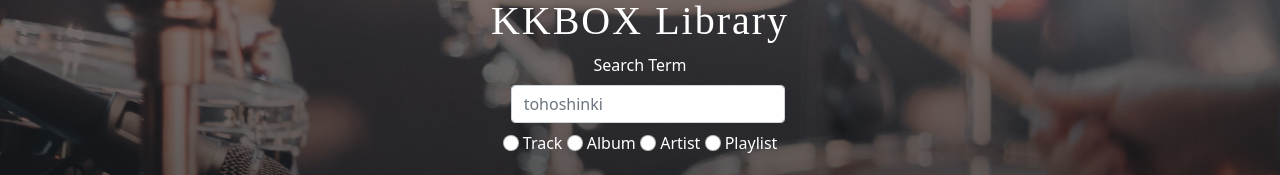
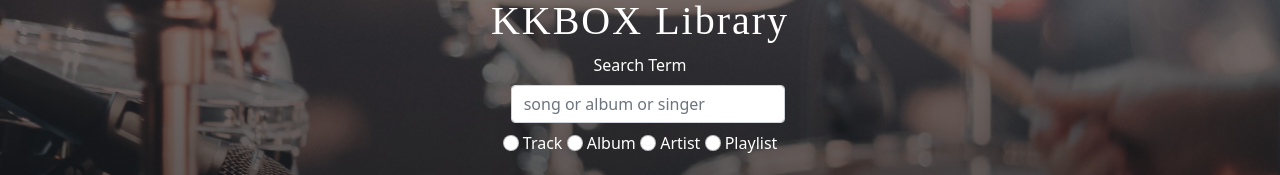
Before and after one commit to adrianmejiam/kkbox-website., a plain HTML site: page index.html in a window 1280 px wide. Shown: the part 257-432 px from the top of the page. Drawn offline with nearby package versions, Linux system fonts and the light colour scheme.

Commit message:
update placeholder

```diff
--- a/index.html
+++ b/index.html
@@ -16,7 +16,7 @@
     <h1 class="mt-5">KKBOX library</h1>
     <form>
       <label for="q" >Search Term</label>
-      <input type="search" class="form-control" name="" id="q" placeholder="tohoshinki" required>
+      <input type="search" class="form-control" name="" id="q" placeholder="song or album or singer" required>
       <input class="form-check-input" type="radio" name="q-type" id="track" required>
       <label for="track">track</label>
       <input class="form-check-input" type="radio" name="q-type" id="album" required>
```
